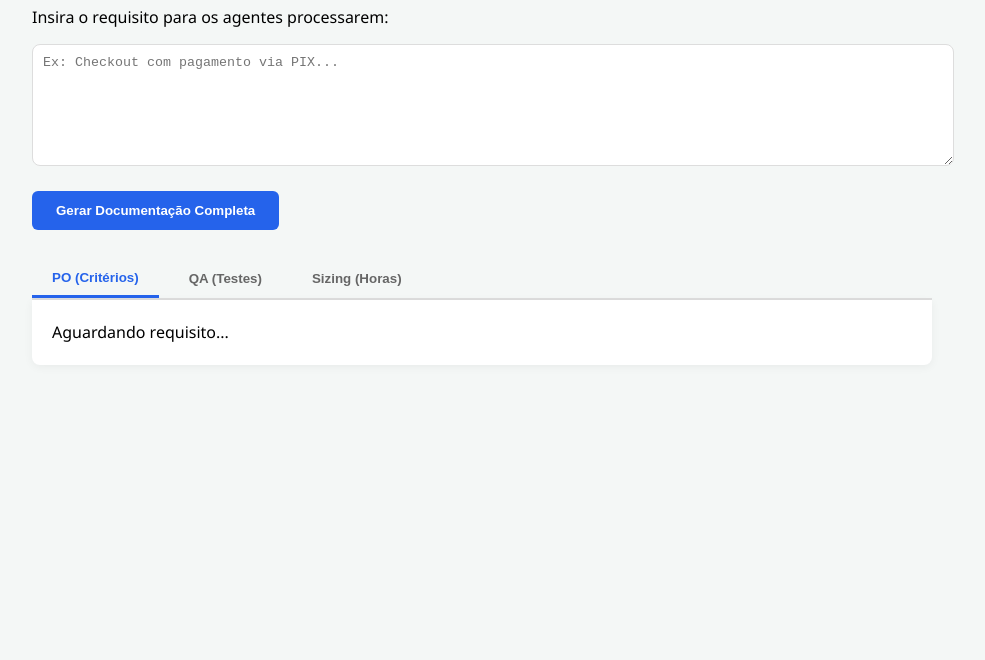
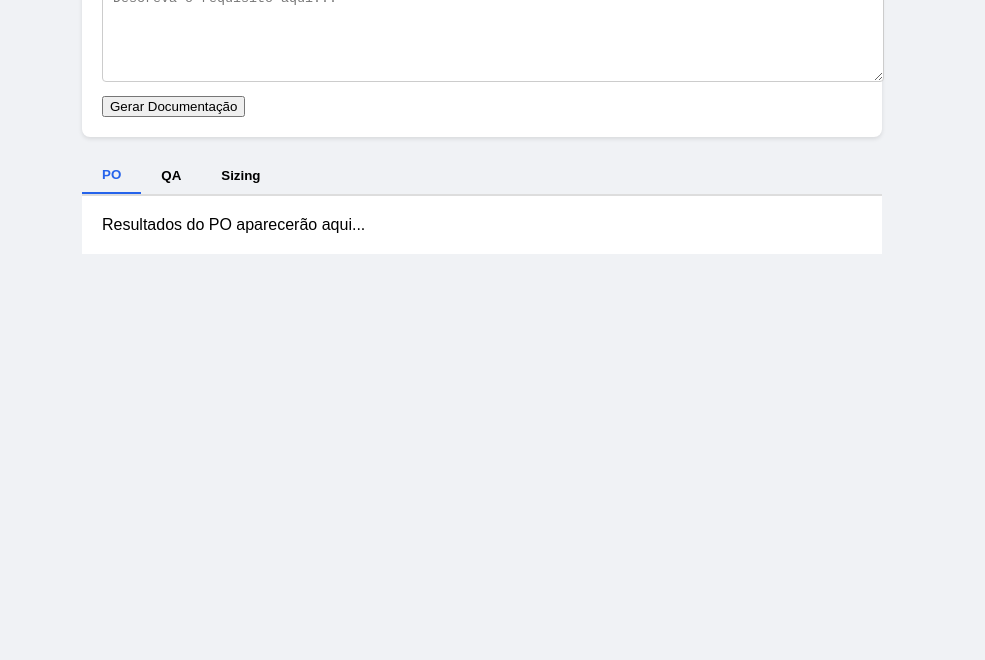
Before and after one commit to claupeoliveira-sys/operacao-ia-agentes, a website: page public/index.html in a window 1280 px wide. Shown: the part 140-800 px from the top of the page, without its empty margins (158-1143 px from the left). Drawn offline with Linux system fonts and the light colour scheme.

Commit message:
Update index.html

```diff
--- a/public/index.html
+++ b/public/index.html
@@ -2,67 +2,84 @@
 <html lang="pt-br">
 <head>
     <meta charset="UTF-8">
-    <meta name="viewport" content="width=device-width, initial-scale=1.0">
-    <title>Esteira de Agentes IA</title>
+    <link rel="icon" href="data:,">
+    <title>SaaS Agentes IA</title>
     <style>
-        body { font-family: 'Segoe UI', sans-serif; max-width: 900px; margin: 40px auto; padding: 20px; background: #f4f7f6; }
-        textarea { width: 100%; height: 100px; padding: 10px; border-radius: 8px; border: 1px solid #ddd; margin-bottom: 20px; }
-        button#btn-gerar { background: #2563eb; color: white; padding: 12px 24px; border: none; border-radius: 6px; cursor: pointer; font-weight: bold; }
-        .tabs { display: flex; gap: 10px; margin-top: 30px; border-bottom: 2px solid #ddd; }
-        .tab-btn { padding: 10px 20px; cursor: pointer; border: none; background: none; font-weight: bold; color: #666; }
-        .tab-btn.active { color: #2563eb; border-bottom: 3px solid #2563eb; }
-        .tab-content { display: none; background: white; padding: 20px; border-radius: 0 0 8px 8px; box-shadow: 0 2px 10px rgba(0,0,0,0.05); line-height: 1.6; white-space: pre-wrap; }
-        .tab-content.active { display: block; }
-        #loading { display: none; color: #2563eb; font-weight: bold; margin-top: 10px; }
+        body { font-family: sans-serif; max-width: 800px; margin: auto; padding: 20px; background: #f0f2f5; }
+        .card { background: white; padding: 20px; border-radius: 8px; box-shadow: 0 2px 4px rgba(0,0,0,0.1); }
+        textarea { width: 100%; height: 80px; margin-bottom: 10px; border: 1px solid #ccc; border-radius: 4px; padding: 10px; }
+        #error-box { display: none; background: #ffebee; color: #c62828; padding: 15px; border-radius: 4px; margin-bottom: 20px; border: 1px solid #ef9a9a; }
+        .tabs { display: flex; margin-top: 20px; border-bottom: 2px solid #ddd; }
+        .tab { padding: 10px 20px; cursor: pointer; border: none; background: none; font-weight: bold; }
+        .tab.active { color: #2563eb; border-bottom: 2px solid #2563eb; }
+        .content { display: none; padding: 20px; background: white; white-space: pre-wrap; }
+        .content.active { display: block; }
+        #loading { display: none; color: #2563eb; font-weight: bold; }
     </style>
 </head>
 <body>
 
-    <h1>🚀 Esteira Operacional IA</h1>
-    <p>Insira o requisito para os agentes processarem:</p>
-
-    <textarea id="requisito" placeholder="Ex: Checkout com pagamento via PIX..."></textarea>
-    <br>
-    <button id="btn-gerar" onclick="gerarDocumentacao()">Gerar Documentação Completa</button>
-    <div id="loading">Os agentes estão trabalhando... aguarde.</div>
+    <div class="card">
+        <h1>Esteira de Operações IA</h1>
+        <div id="error-box"></div>
+        <textarea id="requisito" placeholder="Descreva o requisito aqui..."></textarea>
+        <button onclick="gerar()" id="btn">Gerar Documentação</button>
+        <p id="loading">⏳ Agentes trabalhando... aguarde.</p>
+    </div>
 
     <div class="tabs">
-        <button class="tab-btn active" onclick="tab(event, 'po')">PO (Critérios)</button>
-        <button class="tab-btn" onclick="tab(event, 'qa')">QA (Testes)</button>
-        <button class="tab-btn" onclick="tab(event, 'sizing')">Sizing (Horas)</button>
+        <button class="tab active" onclick="verTab('po')">PO</button>
+        <button class="tab" onclick="verTab('qa')">QA</button>
+        <button class="tab" onclick="verTab('sizing')">Sizing</button>
     </div>
 
-    <div id="po" class="tab-content active">Aguardando requisito...</div>
-    <div id="qa" class="tab-content">Aguardando requisito...</div>
-    <div id="sizing" class="tab-content">Aguardando requisito...</div>
+    <div id="po" class="content active">Resultados do PO aparecerão aqui...</div>
+    <div id="qa" class="content">Resultados do QA aparecerão aqui...</div>
+    <div id="sizing" class="content">Sizing aparecerão aqui...</div>
 
     <script>
-        async function gerarDocumentacao() {
-            const reqText = document.getElementById('requisito').value;
-            if(!reqText) return alert("Digite um requisito!");
+        async function gerar() {
+            const req = document.getElementById('requisito').value;
+            const errorBox = document.getElementById('error-box');
+            const btn = document.getElementById('btn');
+            const loading = document.getElementById('loading');
 
-            document.getElementById('loading').style.display = 'block';
+            if (!req) return alert("Digite algo!");
 
-            const response = await fetch('/api/processar', {
-                method: 'POST',
-                headers: {'Content-Type': 'application/json'},
-                body: JSON.stringify({ requisito: reqText })
-            });
+            // Limpeza inicial
+            errorBox.style.display = 'none';
+            btn.disabled = true;
+            loading.style.display = 'block';
 
-            const data = await response.json();
+            try {
+                const response = await fetch('/api/processar', {
+                    method: 'POST',
+                    headers: { 'Content-Type': 'application/json' },
+                    body: JSON.stringify({ requisito: req })
+                });
 
-            document.getElementById('res-po').innerText = data.po;
-            document.getElementById('res-qa').innerText = data.qa;
-            document.getElementById('res-sizing').innerText = data.sizing;
+                const data = await response.json();
 
-            document.getElementById('loading').style.display = 'none';
+                if (!response.ok) throw new Error(data.error || "Erro desconhecido no servidor.");
+
+                document.getElementById('po').innerText = data.po;
+                document.getElementById('qa').innerText = data.qa;
+                document.getElementById('sizing').innerText = data.sizing;
+
+            } catch (err) {
+                errorBox.innerText = "❌ ERRO: " + err.message;
+                errorBox.style.display = 'block';
+            } finally {
+                btn.disabled = false;
+                loading.style.display = 'none';
+            }
         }
 
-        function tab(evt, name) {
-            document.querySelectorAll('.tab-content').forEach(c => c.classList.remove('active'));
-            document.querySelectorAll('.tab-btn').forEach(b => b.classList.remove('active'));
-            document.getElementById(name).classList.add('active');
-            evt.currentTarget.classList.add('active');
+        function verTab(id) {
+            document.querySelectorAll('.content').forEach(c => c.classList.remove('active'));
+            document.querySelectorAll('.tab').forEach(t => t.classList.remove('active'));
+            document.getElementById(id).classList.add('active');
+            event.currentTarget.classList.add('active');
         }
     </script>
 </body>
```
